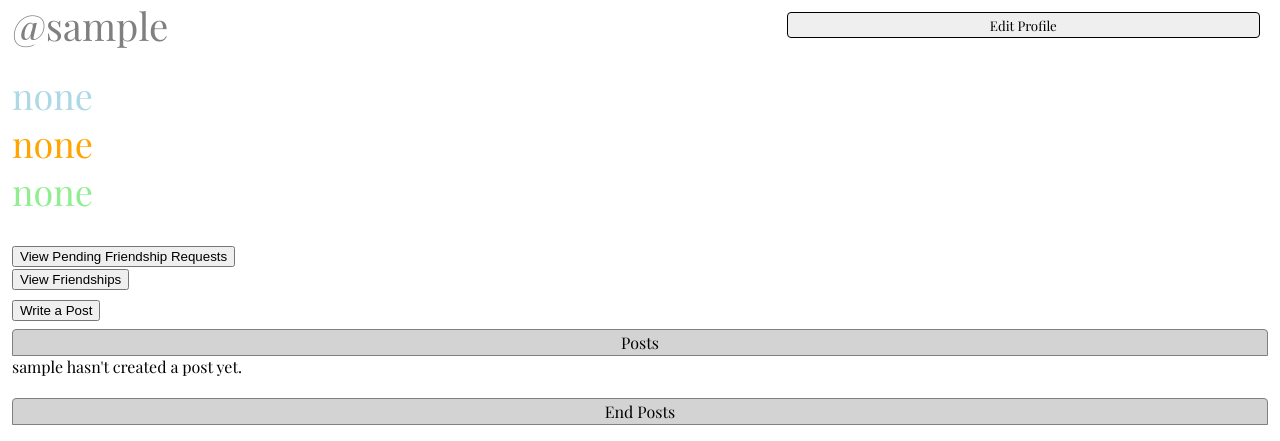
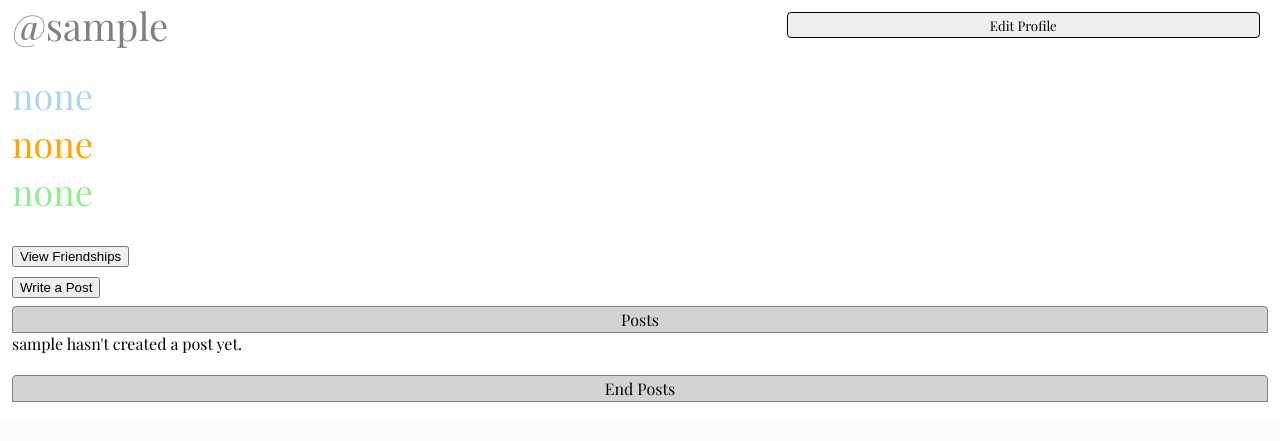
Before and after one commit to Cudderson/kokoro, a Django app: page /profile/ in a window 1280 px wide. Shown: the part 492-933 px from the top of the page. After the commit the page ends 894 px from the top, so only its background shows below. Run offline with Django 3.2, Linux system fonts and the light colour scheme; the visitor is signed in with stand-in values (Sample User, id 1); data comes from the database, SQL or seed files in the repository; data that the repository does not hold is empty; some web fonts are replaced.

Commit message:
combine view_friendship_requests.html template to view_friendships.html. All logic moved and working

```diff
--- a/kokoro_app/templates/kokoro_app/profile.html
+++ b/kokoro_app/templates/kokoro_app/profile.html
@@ -32,7 +32,13 @@
                     <button class="edit-profile-or-friendship-btn">Friends</button>
                 {% else %}
                     <!-- form for requesting friendship with user -->
-                    <button class="edit-profile-or-friendship-btn">Request Friendship</button>
+                    <!-- dynamic 'Requested!' message should appear after successful request send -->
+                    <form action="{% url 'kokoro_app:send_friendship_request_handler' sending_to_id=user.id %}" method="post">
+                        {% csrf_token %}
+                        <button class="edit-profile-or-friendship-btn" type="submit" name="send_friendship_request_form" value="{{ user }}">
+                            Request Friendship
+                        </button>
+                    </form>
                 {% endif %}
             {% endif %}
             <span class="profile-username">@{{ user }}</span>
@@ -57,13 +63,6 @@
         <br>
         {% if user == request.user %}
             <div class="friendship-btn">
-                <div>
-                    <form action="{% url 'kokoro_app:view_friendship_requests' %}" method="get">
-                        <button type="submit" name="view_friendship_requests_form">
-                            View Pending Friendship Requests
-                        </button>
-                    </form>
-                </div>
                 <div>
                     <form action="{% url 'kokoro_app:view_friendships' %}" method="get">
                         <button type="submit">
--- a/kokoro_app/urls.py
+++ b/kokoro_app/urls.py
@@ -36,9 +36,6 @@ urlpatterns = [
     # Called when send_friend_request_form submitted
     path('send_friendship_request_handler/<sending_to_id>/', views.send_friendship_request_handler, name='send_friendship_request_handler'),
 
-    # Page to view pending friendship requests to and from user
-    path('view_friendship_requests', views.view_friendship_requests, name='view_friendship_requests'),
-
     # Called when a user wants to accept a pending friendship request
     path('accept_friendship_request_handler/<sent_by>/', views.accept_friendship_request_handler, name='accept_friendship_request_handler'),
 
--- a/kokoro_app/views.py
+++ b/kokoro_app/views.py
@@ -570,26 +570,6 @@ def send_friendship_request_handler(request, sending_to_id):
 
 
 @login_required
-def view_friendship_requests(request):
-    """
-    Page for viewing user's pending friendship requests
-    :param request: http request data
-    :return: render of template for viewing friendship requests
-    """
-
-    # get pending friend requests
-    pending_requests_from_user = FriendshipRequest.objects.filter(from_user__exact=request.user)
-    pending_requests_to_user = FriendshipRequest.objects.filter(to_user__exact=request.user)
-
-    context = {
-        'requests_from_user': pending_requests_from_user,
-        'requests_to_user': pending_requests_to_user,
-    }
-
-    return render(request, 'kokoro_app/friendship_requests.html', context)
-
-
-@login_required
 def accept_friendship_request_handler(request, sent_by):
     """
     Handler for accepting(saving) a Friendships object, and deleting the corresponding FriendshipRequest object
@@ -635,7 +615,7 @@ def decline_friendship_request_handler(request, friendship_request):
     successful = friendship_utils.decline_friendship_request(request, friendship_request)
 
     if successful:
-        return redirect('/view_friendship_requests')
+        return redirect('/view_friendships')
     else:
         raise Http404("There was an error redirecting you to page. Friendship request declined.")
 
@@ -655,8 +635,14 @@ def view_friendships(request):
     # convert ManyRelatedManager object into Queryset
     friendships = friendships.friendships.all()
 
+    # get friendship requests
+    pending_requests_from_user = FriendshipRequest.objects.filter(from_user__exact=request.user)
+    pending_requests_to_user = FriendshipRequest.objects.filter(to_user__exact=request.user)
+
     context = {
         'friendships': friendships,
+        'requests_from_user': pending_requests_from_user,
+        'requests_to_user': pending_requests_to_user,
     }
 
     return render(request, 'kokoro_app/view_friendships.html', context)
--- a/notifications/views.py
+++ b/notifications/views.py
@@ -1,7 +1,6 @@
 from django.shortcuts import render, redirect, HttpResponse, reverse, HttpResponseRedirect
 from .models import Notification
 from kokoro_app.models import ProfilePost
-from kokoro_app.views import view_friendship_requests
 
 # Create your views here.
 
@@ -36,7 +35,8 @@ def notification_form_handler(request):
             if notification.type == 1:
                 # On click, should bring user to 'friendship_requests.html'
                 # The proper way is to redirect to the appropriate url
-                return redirect('/view_friendship_requests')
+                # *** changing route from view_friendship_requests to view_friendships ***
+                return redirect('/view_friendships')
 
             # Type 2: Someone accepted your friendship request
             elif notification.type == 2:
```
Also changed, not shown: kokoro_app/templates/kokoro_app/friendship_requests.html (deleted, +0 -46 lines), kokoro_app/templates/kokoro_app/view_friendships.html (+41 -0 lines).
